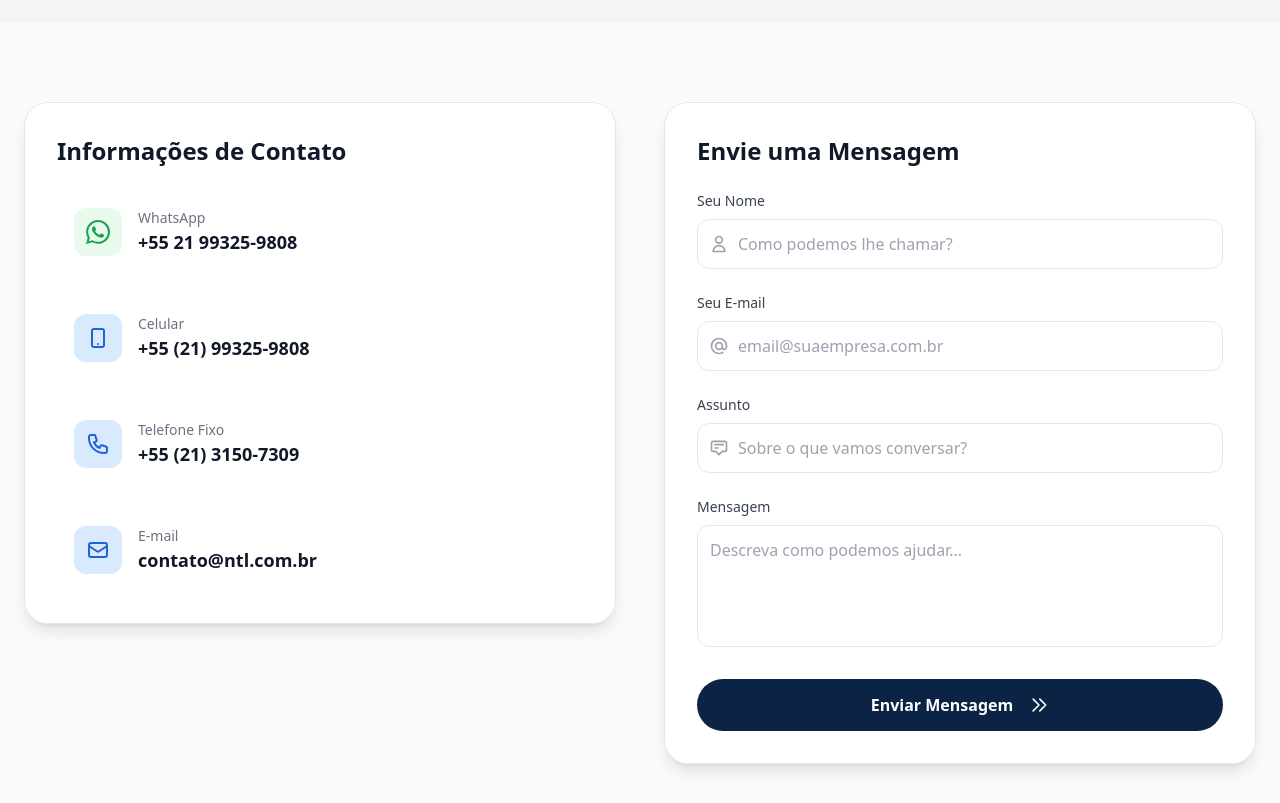
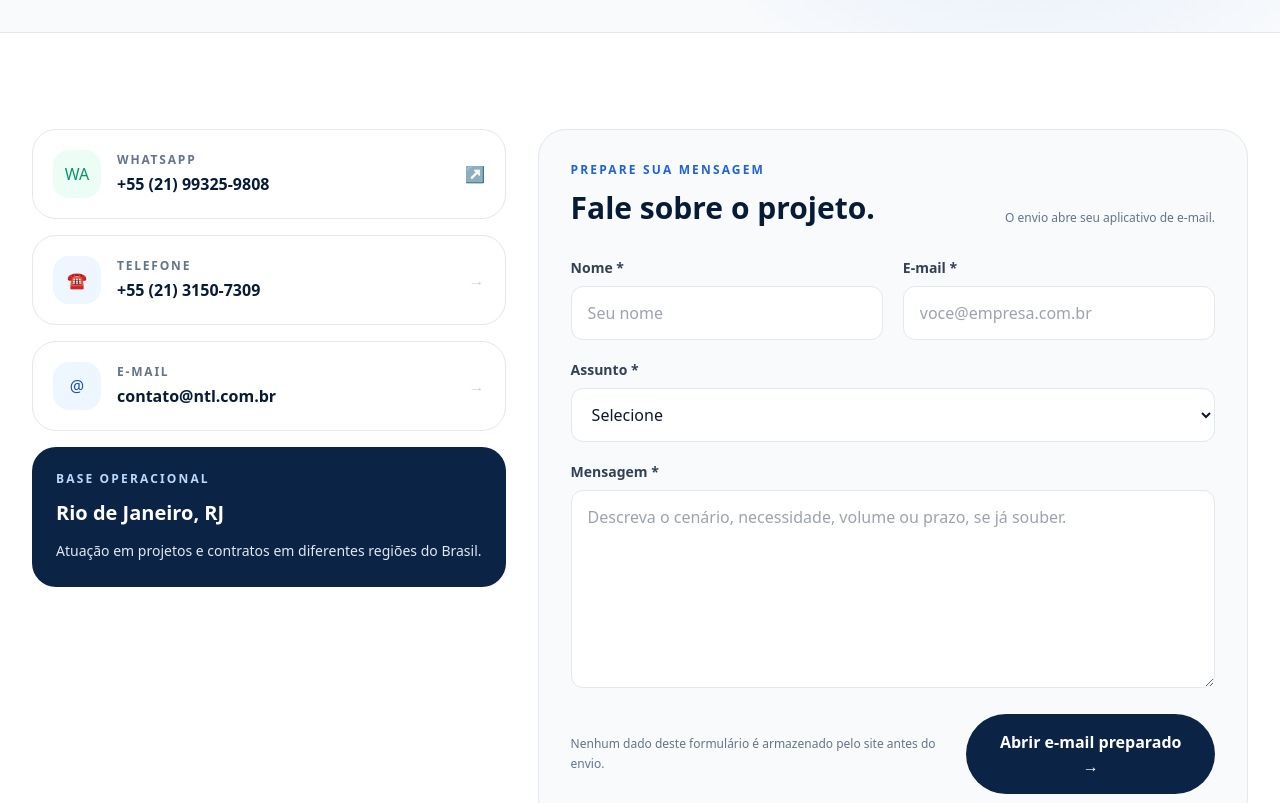
Before and after one commit to tiagomdss/siteNTL, a Nuxt app: page /contato in a window 1280 px wide. Shown: the part 420-1223 px from the top of the page. Built offline with nearby package versions, Linux system fonts and the light colour scheme.

Commit message:
fix: remove formulário simulado e moderniza contato

```diff
--- a/app/pages/contato.vue
+++ b/app/pages/contato.vue
@@ -1,196 +1,99 @@
 <template>
-  <div class="min-h-screen pt-24 bg-gray-50 dark:bg-gray-950 transition-colors duration-300">
-    <!-- Hero Section -->
-    <section class="py-12 md:py-20 bg-gray-100 dark:bg-gradient-to-b dark:from-gray-950 dark:to-gray-900 transition-colors duration-300">
-      <div class="container mx-auto px-6">
-        <div class="text-center">
-          <div class="inline-block glass px-4 py-2 rounded-full mb-4">
-            <span class="text-sm font-medium text-primary-600 dark:text-primary-400">📞 Fale Conosco</span>
-          </div>
-          <h1 class="text-4xl md:text-5xl font-bold mb-6 text-gray-900 dark:text-white">
-            Entre em <span class="gradient-text">Contato</span>
+  <div class="min-h-screen bg-white pt-20 dark:bg-[#06182f]">
+    <section class="relative overflow-hidden border-b border-slate-200 bg-slate-50 dark:border-white/10 dark:bg-[#051426]">
+      <div class="absolute inset-0 bg-[radial-gradient(circle_at_80%_15%,rgba(52,127,246,.16),transparent_38%)]" />
+      <div class="relative mx-auto max-w-7xl px-5 py-16 sm:px-6 md:py-20 lg:px-8 lg:py-24">
+        <p class="text-xs font-bold uppercase tracking-[0.2em] text-primary-600 dark:text-primary-300">Fale conosco</p>
+        <h1 class="mt-4 max-w-4xl text-5xl font-bold leading-[1.04] tracking-[-0.045em] text-[#071b35] dark:text-white sm:text-6xl">
+          Vamos entender o seu desafio.
         </h1>
-          <p class="text-gray-600 dark:text-gray-200 text-lg max-w-2xl mx-auto">
-            Estamos prontos para atender sua empresa. Envie uma mensagem ou utilize um de nossos canais de atendimento.
+        <p class="mt-6 max-w-3xl text-lg leading-8 text-slate-600 dark:text-slate-300">
+          Conte um pouco sobre a necessidade da sua empresa. Você pode falar com a NTL por telefone, WhatsApp, e-mail ou preparar a mensagem pelo formulário abaixo.
         </p>
-        </div>
       </div>
     </section>
 
-    <!-- Content Section -->
-    <section class="py-12 md:py-20">
-      <div class="container mx-auto px-6">
-        <div class="grid grid-cols-1 lg:grid-cols-2 gap-12 items-start">
-
-          <!-- Contact Info -->
-          <div class="space-y-8">
-            <div class="glass-strong rounded-3xl p-8">
-              <h3 class="text-2xl font-bold mb-6 text-gray-900 dark:text-white">Informações de Contato</h3>
-
-              <div class="space-y-6">
-                <!-- WhatsApp -->
-                <a href="https://wa.me/5521993259808" target="_blank" class="flex items-center gap-4 group p-4 rounded-2xl hover:bg-white/50 dark:hover:bg-white/5 transition-all duration-300 border border-transparent hover:border-gray-200 dark:hover:border-white/10">
-                  <div class="w-12 h-12 rounded-xl bg-green-500/10 dark:bg-green-500/20 flex items-center justify-center flex-shrink-0 group-hover:scale-110 transition-transform duration-300">
-                    <svg class="w-6 h-6 text-green-600 dark:text-green-400" fill="currentColor" viewBox="0 0 24 24">
-                       <path d="M17.472 14.382c-.297-.149-1.758-.867-2.03-.967-.273-.099-.471-.148-.67.15-.197.297-.767.966-.94 1.164-.173.199-.347.223-.644.075-.297-.15-1.255-.463-2.39-1.475-.883-.788-1.48-1.761-1.653-2.059-.173-.297-.018-.458.13-.606.134-.133.298-.347.446-.52.149-.174.198-.298.298-.497.099-.198.05-.371-.025-.52-.075-.149-.669-1.612-.916-2.207-.242-.579-.487-.5-.669-.51-.173-.008-.371-.01-.57-.01-.198 0-.52.074-.792.372-.272.297-1.04 1.016-1.04 2.479 0 1.462 1.065 2.875 1.213 3.074.149.198 2.096 3.2 5.077 4.487.709.306 1.262.489 1.694.625.712.227 1.36.195 1.871.118.571-.085 1.758-.719 2.006-1.413.248-.694.248-1.289.173-1.413-.074-.124-.272-.198-.57-.347m-5.421 7.403h-.004a9.87 9.87 0 01-5.031-1.378l-.361-.214-3.741.982.998-3.648-.235-.374a9.86 9.86 0 01-1.51-5.26c.001-5.45 4.436-9.884 9.888-9.884 2.64 0 5.122 1.03 6.988 2.898a9.825 9.825 0 012.893 6.994c-.003 5.45-4.437 9.884-9.885 9.884m8.413-18.297A11.815 11.815 0 0012.05 0C5.495 0 .16 5.335.157 11.892c0 2.096.547 4.142 1.588 5.945L.057 24l6.305-1.654a11.882 11.882 0 005.683 1.448h.005c6.554 0 11.89-5.335 11.893-11.893a11.821 11.821 0 00-3.48-8.413z"/>
-                    </svg>
+    <section class="py-16 sm:py-20 lg:py-24">
+      <div class="mx-auto grid max-w-7xl gap-8 px-5 sm:px-6 lg:grid-cols-[.8fr_1.2fr] lg:px-8">
+        <div class="space-y-4">
+          <a href="https://wa.me/5521993259808?text=Ol%C3%A1%2C%20vim%20atrav%C3%A9s%20do%20site%20institucional." target="_blank" rel="noopener" class="group flex items-center gap-4 rounded-[1.5rem] border border-slate-200 bg-white p-5 transition hover:-translate-y-0.5 hover:border-emerald-300 hover:shadow-lg dark:border-white/10 dark:bg-white/5 dark:hover:border-emerald-400/40">
+            <div class="grid h-12 w-12 shrink-0 place-items-center rounded-2xl bg-emerald-50 text-emerald-600 dark:bg-emerald-400/10 dark:text-emerald-300">WA</div>
+            <div>
+              <p class="text-xs font-bold uppercase tracking-[0.15em] text-slate-500 dark:text-slate-400">WhatsApp</p>
+              <p class="mt-1 font-bold text-[#071b35] dark:text-white">+55 (21) 99325-9808</p>
             </div>
-                  <div>
-                    <h4 class="text-sm font-medium text-gray-500 dark:text-gray-400">WhatsApp</h4>
-                    <p class="text-lg font-semibold text-gray-900 dark:text-white">+55 21 99325-9808</p>
-                  </div>
+            <span class="ml-auto text-slate-300 transition group-hover:translate-x-1 group-hover:text-emerald-500 dark:text-slate-600">↗</span>
           </a>
 
-                <!-- Celular -->
-                <div class="flex items-center gap-4 p-4 rounded-2xl bg-white/50 dark:bg-white/5 border border-transparent">
-                  <div class="w-12 h-12 rounded-xl bg-primary-100 dark:bg-primary-500/20 flex items-center justify-center flex-shrink-0">
-                    <svg class="w-6 h-6 text-primary-600 dark:text-primary-400" fill="none" stroke="currentColor" viewBox="0 0 24 24">
-                      <path stroke-linecap="round" stroke-linejoin="round" stroke-width="2" d="M12 18h.01M8 21h8a2 2 0 002-2V5a2 2 0 00-2-2H8a2 2 0 00-2 2v14a2 2 0 002 2z"></path>
-                    </svg>
+          <a href="tel:+552131507309" class="group flex items-center gap-4 rounded-[1.5rem] border border-slate-200 bg-white p-5 transition hover:-translate-y-0.5 hover:border-primary-300 hover:shadow-lg dark:border-white/10 dark:bg-white/5 dark:hover:border-primary-400/40">
+            <div class="grid h-12 w-12 shrink-0 place-items-center rounded-2xl bg-primary-50 text-primary-700 dark:bg-primary-500/10 dark:text-primary-300">☎</div>
+            <div>
+              <p class="text-xs font-bold uppercase tracking-[0.15em] text-slate-500 dark:text-slate-400">Telefone</p>
+              <p class="mt-1 font-bold text-[#071b35] dark:text-white">+55 (21) 3150-7309</p>
             </div>
-                  <div>
-                    <h4 class="text-sm font-medium text-gray-500 dark:text-gray-400">Celular</h4>
-                    <p class="text-lg font-semibold text-gray-900 dark:text-white">+55 (21) 99325-9808</p>
+            <span class="ml-auto text-slate-300 transition group-hover:translate-x-1 group-hover:text-primary-500 dark:text-slate-600">→</span>
+          </a>
+
+          <a href="mailto:contato@ntl.com.br" class="group flex items-center gap-4 rounded-[1.5rem] border border-slate-200 bg-white p-5 transition hover:-translate-y-0.5 hover:border-primary-300 hover:shadow-lg dark:border-white/10 dark:bg-white/5 dark:hover:border-primary-400/40">
+            <div class="grid h-12 w-12 shrink-0 place-items-center rounded-2xl bg-primary-50 text-primary-700 dark:bg-primary-500/10 dark:text-primary-300">@</div>
+            <div class="min-w-0">
+              <p class="text-xs font-bold uppercase tracking-[0.15em] text-slate-500 dark:text-slate-400">E-mail</p>
+              <p class="mt-1 truncate font-bold text-[#071b35] dark:text-white">contato@ntl.com.br</p>
+            </div>
+            <span class="ml-auto text-slate-300 transition group-hover:translate-x-1 group-hover:text-primary-500 dark:text-slate-600">→</span>
+          </a>
+
+          <div class="rounded-[1.5rem] bg-[#0b2345] p-6 text-white">
+            <p class="text-xs font-bold uppercase tracking-[0.18em] text-primary-200">Base operacional</p>
+            <h2 class="mt-3 text-xl font-bold">Rio de Janeiro, RJ</h2>
+            <p class="mt-3 text-sm leading-6 text-slate-200">Atuação em projetos e contratos em diferentes regiões do Brasil.</p>
           </div>
         </div>
 
-                <!-- Telefone -->
-                <div class="flex items-center gap-4 p-4 rounded-2xl bg-white/50 dark:bg-white/5 border border-transparent">
-                  <div class="w-12 h-12 rounded-xl bg-primary-100 dark:bg-primary-500/20 flex items-center justify-center flex-shrink-0">
-                    <svg class="w-6 h-6 text-primary-600 dark:text-primary-400" fill="none" stroke="currentColor" viewBox="0 0 24 24">
-                      <path stroke-linecap="round" stroke-linejoin="round" stroke-width="2" d="M3 5a2 2 0 012-2h3.28a1 1 0 01.948.684l1.498 4.493a1 1 0 01-.502 1.21l-2.257 1.13a11.042 11.042 0 005.516 5.516l1.13-2.257a1 1 0 011.21-.502l4.493 1.498a1 1 0 01.684.949V19a2 2 0 01-2 2h-1C9.716 21 3 14.284 3 6V5z"></path>
-                    </svg>
+        <div class="rounded-[1.75rem] border border-slate-200 bg-slate-50 p-6 dark:border-white/10 dark:bg-white/5 sm:p-8">
+          <div class="flex flex-col gap-2 sm:flex-row sm:items-end sm:justify-between">
+            <div>
+              <p class="text-xs font-bold uppercase tracking-[0.18em] text-primary-600 dark:text-primary-300">Prepare sua mensagem</p>
+              <h2 class="mt-3 text-2xl font-bold text-[#071b35] dark:text-white sm:text-3xl">Fale sobre o projeto.</h2>
             </div>
-                  <div>
-                    <h4 class="text-sm font-medium text-gray-500 dark:text-gray-400">Telefone Fixo</h4>
-                    <p class="text-lg font-semibold text-gray-900 dark:text-white">+55 (21) 3150-7309</p>
-                  </div>
+            <span class="text-xs text-slate-500 dark:text-slate-400">O envio abre seu aplicativo de e-mail.</span>
           </div>
 
-                <!-- E-mail -->
-                <a href="mailto:contato@ntl.com.br" class="flex items-center gap-4 group p-4 rounded-2xl hover:bg-white/50 dark:hover:bg-white/5 transition-all duration-300 border border-transparent hover:border-gray-200 dark:hover:border-white/10">
-                  <div class="w-12 h-12 rounded-xl bg-primary-100 dark:bg-primary-500/20 flex items-center justify-center flex-shrink-0 group-hover:scale-110 transition-transform duration-300">
-                    <svg class="w-6 h-6 text-primary-600 dark:text-primary-400" fill="none" stroke="currentColor" viewBox="0 0 24 24">
-                      <path stroke-linecap="round" stroke-linejoin="round" stroke-width="2" d="M3 8l7.89 5.26a2 2 0 002.22 0L21 8M5 19h14a2 2 0 002-2V7a2 2 0 00-2-2H5a2 2 0 00-2 2v10a2 2 0 002 2z"></path>
-                    </svg>
-                  </div>
-                  <div>
-                    <h4 class="text-sm font-medium text-gray-500 dark:text-gray-400">E-mail</h4>
-                    <p class="text-lg font-semibold text-gray-900 dark:text-white">contato@ntl.com.br</p>
-                  </div>
-                </a>
-              </div>
+          <form class="mt-8 space-y-5" @submit.prevent="openEmailClient">
+            <div class="grid gap-5 sm:grid-cols-2">
+              <label class="block">
+                <span class="mb-2 block text-sm font-semibold text-slate-700 dark:text-slate-200">Nome *</span>
+                <input v-model.trim="form.name" required type="text" autocomplete="name" class="w-full rounded-xl border border-slate-200 bg-white px-4 py-3.5 text-slate-900 outline-none transition focus:border-primary-400 focus:ring-4 focus:ring-primary-100 dark:border-white/10 dark:bg-[#071b35] dark:text-white dark:focus:ring-primary-500/10" placeholder="Seu nome" />
+              </label>
+              <label class="block">
+                <span class="mb-2 block text-sm font-semibold text-slate-700 dark:text-slate-200">E-mail *</span>
+                <input v-model.trim="form.email" required type="email" autocomplete="email" class="w-full rounded-xl border border-slate-200 bg-white px-4 py-3.5 text-slate-900 outline-none transition focus:border-primary-400 focus:ring-4 focus:ring-primary-100 dark:border-white/10 dark:bg-[#071b35] dark:text-white dark:focus:ring-primary-500/10" placeholder="voce@empresa.com.br" />
+              </label>
             </div>
 
-            <!-- Map placeholder or extra info could go here -->
-          </div>
+            <label class="block">
+              <span class="mb-2 block text-sm font-semibold text-slate-700 dark:text-slate-200">Assunto *</span>
+              <select v-model="form.subject" required class="w-full rounded-xl border border-slate-200 bg-white px-4 py-3.5 text-slate-900 outline-none transition focus:border-primary-400 focus:ring-4 focus:ring-primary-100 dark:border-white/10 dark:bg-[#071b35] dark:text-white dark:focus:ring-primary-500/10">
+                <option value="">Selecione</option>
+                <option>Tecnologia da Informação</option>
+                <option>Fábrica de Software</option>
+                <option>Service Desk / Teleatendimento</option>
+                <option>Facilities / Terceirização</option>
+                <option>Transformação Digital</option>
+                <option>Parcerias e outros assuntos</option>
+              </select>
+            </label>
 
-          <!-- Contact Form -->
-          <div class="glass-strong rounded-3xl p-8">
-            <h3 class="text-2xl font-bold mb-6 text-gray-900 dark:text-white">Envie uma Mensagem</h3>
+            <label class="block">
+              <span class="mb-2 block text-sm font-semibold text-slate-700 dark:text-slate-200">Mensagem *</span>
+              <textarea v-model.trim="form.message" required rows="7" class="w-full resize-y rounded-xl border border-slate-200 bg-white px-4 py-3.5 text-slate-900 outline-none transition focus:border-primary-400 focus:ring-4 focus:ring-primary-100 dark:border-white/10 dark:bg-[#071b35] dark:text-white dark:focus:ring-primary-500/10" placeholder="Descreva o cenário, necessidade, volume ou prazo, se já souber." />
+            </label>
 
-            <form @submit.prevent="submitForm" class="space-y-6">
-              <!-- Nome -->
-              <div class="space-y-2">
-                <label for="name" class="block text-sm font-medium text-gray-700 dark:text-gray-300">Seu Nome</label>
-                <div class="relative">
-                  <div class="absolute inset-y-0 left-0 pl-3 flex items-center pointer-events-none">
-                    <svg class="h-5 w-5 text-gray-400" fill="none" stroke="currentColor" viewBox="0 0 24 24">
-                       <path stroke-linecap="round" stroke-linejoin="round" stroke-width="2" d="M16 7a4 4 0 11-8 0 4 4 0 018 0zM12 14a7 7 0 00-7 7h14a7 7 0 00-7-7z"></path>
-                    </svg>
-                  </div>
-                  <input
-                    type="text"
-                    id="name"
-                    v-model="form.name"
-                    class="block w-full pl-10 pr-3 py-3 rounded-xl border border-gray-200 dark:border-gray-700 bg-white dark:bg-white/5 text-gray-900 dark:text-white placeholder-gray-400 focus:ring-2 focus:ring-primary-500 focus:border-transparent transition-all"
-                    placeholder="Como podemos lhe chamar?"
-                    required
-                  />
-                </div>
-              </div>
-
-              <!-- Email -->
-              <div class="space-y-2">
-                <label for="email" class="block text-sm font-medium text-gray-700 dark:text-gray-300">Seu E-mail</label>
-                <div class="relative">
-                  <div class="absolute inset-y-0 left-0 pl-3 flex items-center pointer-events-none">
-                    <svg class="h-5 w-5 text-gray-400" fill="none" stroke="currentColor" viewBox="0 0 24 24">
-                      <path stroke-linecap="round" stroke-linejoin="round" stroke-width="2" d="M16 12a4 4 0 10-8 0 4 4 0 008 0zm0 0v1.5a2.5 2.5 0 005 0V12a9 9 0 10-9 9m4.5-1.206a8.959 8.959 0 01-4.5 1.207"></path>
-                    </svg>
-                  </div>
-                  <input
-                    type="email"
-                    id="email"
-                    v-model="form.email"
-                    class="block w-full pl-10 pr-3 py-3 rounded-xl border border-gray-200 dark:border-gray-700 bg-white dark:bg-white/5 text-gray-900 dark:text-white placeholder-gray-400 focus:ring-2 focus:ring-primary-500 focus:border-transparent transition-all"
-                    placeholder="email@suaempresa.com.br"
-                    required
-                  />
-                </div>
-              </div>
-
-              <!-- Assunto -->
-              <div class="space-y-2">
-                <label for="subject" class="block text-sm font-medium text-gray-700 dark:text-gray-300">Assunto</label>
-                <div class="relative">
-                  <div class="absolute inset-y-0 left-0 pl-3 flex items-center pointer-events-none">
-                    <svg class="h-5 w-5 text-gray-400" fill="none" stroke="currentColor" viewBox="0 0 24 24">
-                      <path stroke-linecap="round" stroke-linejoin="round" stroke-width="2" d="M7 8h10M7 12h4m1 8l-4-4H5a2 2 0 01-2-2V6a2 2 0 012-2h14a2 2 0 012 2v8a2 2 0 01-2 2h-3l-4 4z"></path>
-                    </svg>
-                  </div>
-                  <input
-                    type="text"
-                    id="subject"
-                    v-model="form.subject"
-                    class="block w-full pl-10 pr-3 py-3 rounded-xl border border-gray-200 dark:border-gray-700 bg-white dark:bg-white/5 text-gray-900 dark:text-white placeholder-gray-400 focus:ring-2 focus:ring-primary-500 focus:border-transparent transition-all"
-                    placeholder="Sobre o que vamos conversar?"
-                    required
-                  />
-                </div>
-              </div>
-
-              <!-- Mensagem -->
-              <div class="space-y-2">
-                <label for="message" class="block text-sm font-medium text-gray-700 dark:text-gray-300">Mensagem</label>
-                <textarea
-                  id="message"
-                  v-model="form.message"
-                  rows="4"
-                  class="block w-full p-3 rounded-xl border border-gray-200 dark:border-gray-700 bg-white dark:bg-white/5 text-gray-900 dark:text-white placeholder-gray-400 focus:ring-2 focus:ring-primary-500 focus:border-transparent transition-all resize-none"
-                  placeholder="Descreva como podemos ajudar..."
-                  required
-                ></textarea>
-              </div>
-
-              <div class="pt-2">
-                <button
-                  type="submit"
-                  class="btn-liquid w-full flex justify-center items-center gap-2"
-                  :disabled="loading"
-                >
-                  <svg v-if="loading" class="animate-spin -ml-1 mr-3 h-5 w-5 text-white" xmlns="http://www.w3.org/2000/svg" fill="none" viewBox="0 0 24 24">
-                    <circle class="opacity-25" cx="12" cy="12" r="10" stroke="currentColor" stroke-width="4"></circle>
-                    <path class="opacity-75" fill="currentColor" d="M4 12a8 8 0 018-8V0C5.373 0 0 5.373 0 12h4zm2 5.291A7.962 7.962 0 014 12H0c0 3.042 1.135 5.824 3 7.938l3-2.647z"></path>
-                  </svg>
-                  <span v-if="!loading">Enviar Mensagem</span>
-                  <span v-else>Enviando...</span>
-                  <svg v-if="!loading" class="w-5 h-5 ml-2" fill="none" stroke="currentColor" viewBox="0 0 24 24">
-                    <path stroke-linecap="round" stroke-linejoin="round" stroke-width="2" d="M13 5l7 7-7 7M5 5l7 7-7 7"></path>
-                  </svg>
-                </button>
-              </div>
-
-              <!-- Success Message -->
-              <div v-if="success" class="p-4 rounded-xl bg-green-50 dark:bg-green-500/10 border border-green-200 dark:border-green-500/20 flex items-center gap-3">
-                <svg class="w-6 h-6 text-green-500" fill="none" stroke="currentColor" viewBox="0 0 24 24">
-                  <path stroke-linecap="round" stroke-linejoin="round" stroke-width="2" d="M9 12l2 2 4-4m6 2a9 9 0 11-18 0 9 9 0 0118 0z"></path>
-                </svg>
-                <p class="text-green-700 dark:text-green-300 font-medium">Mensagem enviada com sucesso! Entraremos em contato em breve.</p>
+            <div class="flex flex-col gap-3 sm:flex-row sm:items-center sm:justify-between">
+              <p class="text-xs leading-5 text-slate-500 dark:text-slate-400">Nenhum dado deste formulário é armazenado pelo site antes do envio.</p>
+              <button type="submit" class="rounded-full bg-[#0b2345] px-7 py-4 font-bold text-white transition hover:-translate-y-0.5 hover:bg-[#12345d] dark:bg-white dark:text-[#071b35]">Abrir e-mail preparado →</button>
             </div>
           </form>
-          </div>
-
         </div>
       </div>
     </section>
@@ -198,6 +101,13 @@
 </template>
 
 <script setup lang="ts">
+useHead({
+  title: 'Contato | NTL - Nova Tecnologia',
+  meta: [
+    { name: 'description', content: 'Entre em contato com a NTL - Nova Tecnologia por telefone, WhatsApp ou e-mail.' }
+  ]
+})
+
 const form = reactive({
   name: '',
   email: '',
@@ -205,30 +115,16 @@ const form = reactive({
   message: ''
 })
 
-const loading = ref(false)
-const success = ref(false)
+const openEmailClient = () => {
+  const subject = `[Site NTL] ${form.subject}`
+  const body = [
+    `Nome: ${form.name}`,
+    `E-mail para retorno: ${form.email}`,
+    '',
+    form.message
+  ].join('\n')
 
-const submitForm = async () => {
-  loading.value = true
-
-  // Simulate API call
-  await new Promise(resolve => setTimeout(resolve, 1500))
-
-  // In a real app, you would send this to your backend
-  console.log('Form submitted:', form)
-
-  loading.value = false
-  success.value = true
-
-  // Reset form
-  form.name = ''
-  form.email = ''
-  form.subject = ''
-  form.message = ''
-
-  // Hide success message after 5 seconds
-  setTimeout(() => {
-    success.value = false
-  }, 5000)
+  const href = `mailto:contato@ntl.com.br?subject=${encodeURIComponent(subject)}&body=${encodeURIComponent(body)}`
+  if (import.meta.client) window.location.href = href
 }
 </script>
```
Lines whose indentation alone changed are shown as unchanged.
